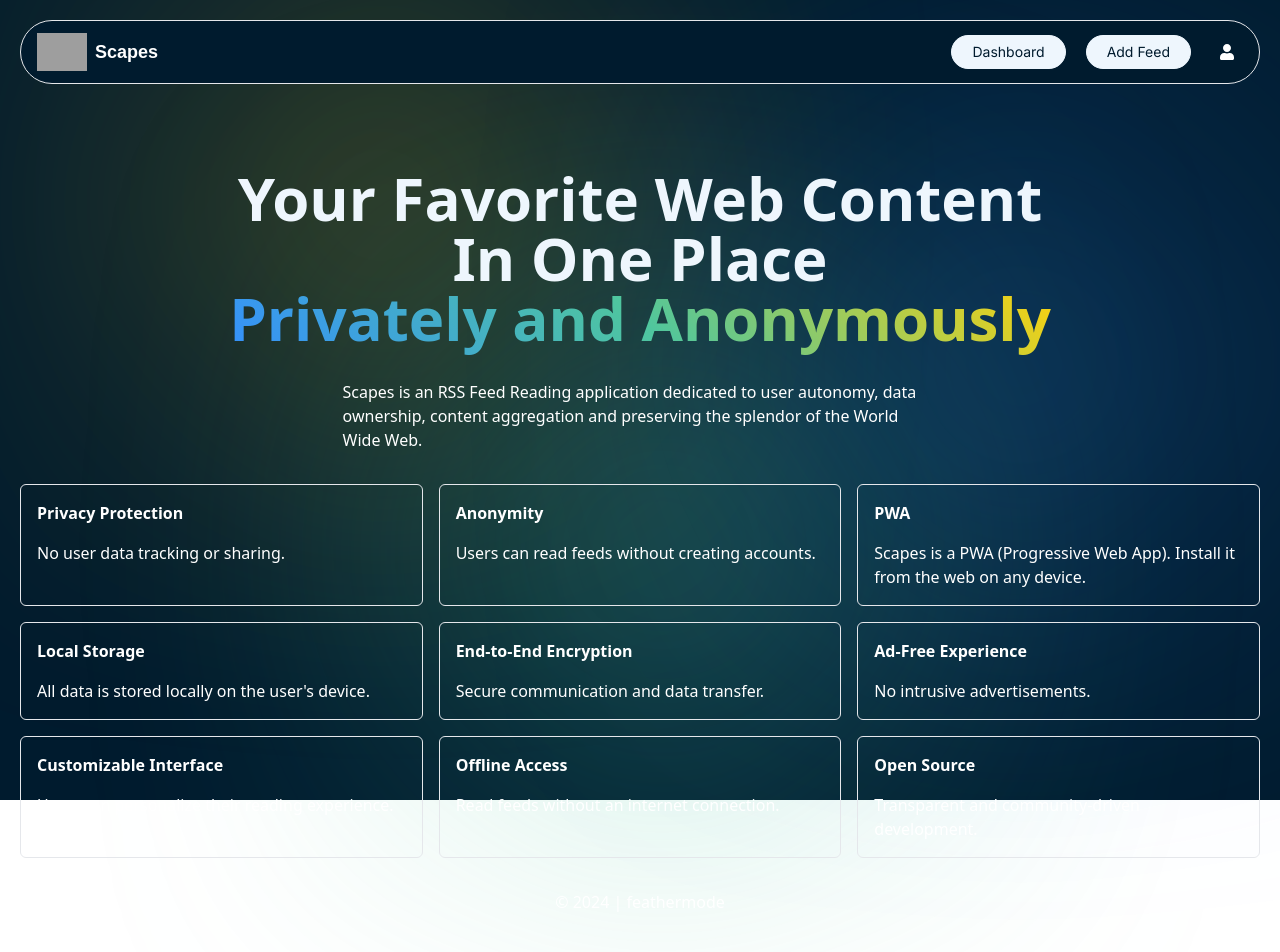
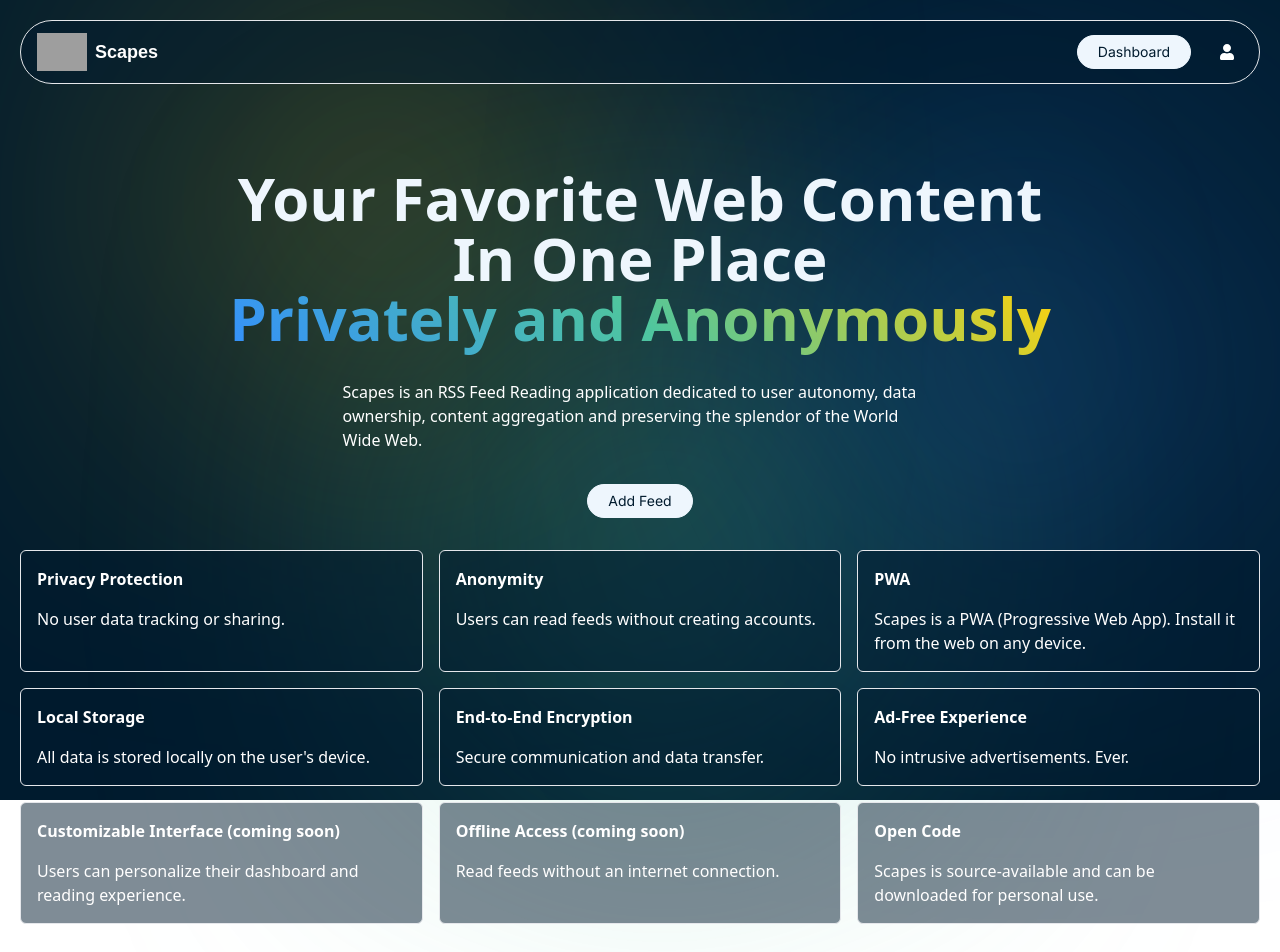
Before and after one commit to oofytronic/nextscapes, a Next.js app: page / in a window 1280 px wide. Shown: the top 952 px of the page. Built offline with nearby package versions, Linux system fonts and the light colour scheme; grey boxes are pictures that could not be loaded.

Commit message:
refine dash navs and content

```diff
--- a/app/dash/layout.jsx
+++ b/app/dash/layout.jsx
@@ -4,6 +4,8 @@
 import DashNav from '@components/dash/DashNav';
 import Footer from '@components/Footer';
 import { FaPlus } from "react-icons/fa";
+import { FaCaretDown } from "react-icons/fa";
+import Feed from '@components/Feed';
 
 export const metadata = {
 	title: "Dashboard | Scapes",
@@ -17,8 +19,9 @@
 				<DashNav />
 				<aside className="sidebar">
 					<div className="flex flex-between md:flex-col gap-4 w-full">
-						<Link href="/dash" className="md:w-full text-center font-bold hover:underline">
-							Main Feed
+						<Link href="/dash" className="md:w-full text-center font-bold">
+							<span className="flex gap-2 flex-center hover:underline md:mb-4">Main Feed <FaCaretDown /></span>
+							{/*<Feed />*/}
 						</Link>
 						<Link href="/dash/add-feed" className="dash-icon">
 							<span className="flex justify-center items-center gap-2 font-bold"><FaPlus /> URL</span>
--- a/app/page.jsx
+++ b/app/page.jsx
@@ -1,6 +1,7 @@
 import Nav from '@components/Nav';
 import Footer from '@components/Footer';
 import Feed from '@components/Feed';
+import Link from 'next/link';
 
 const Home = () => {
 	return (
@@ -15,42 +16,45 @@
 					<span className="text-gradient">Privately and Anonymously</span>
 				</h1>
 				<p className="max-w-prose">Scapes is an RSS Feed Reading application dedicated to user autonomy, data ownership, content aggregation and preserving the splendor of the World Wide Web.</p>
+				<Link href="/dash/add-feed" className="light_btn">
+						Add Feed
+					</Link>
 				<div className="grid md:grid-cols-3 gap-4 mb-4">
-					<div className="flex flex-col gap-4 p-4 border rounded-md">
+					<div className="flex flex-col gap-4 p-4 border rounded-md bg-black/50">
 						<p className="font-bold text-md">Privacy Protection</p>
 						<p>No user data tracking or sharing.</p>
 					</div>
-					<div className="flex flex-col gap-4 p-4 border rounded-md">
+					<div className="flex flex-col gap-4 p-4 border rounded-md bg-black/50">
 						<p className="font-bold text-md">Anonymity</p>
 						<p>Users can read feeds without creating accounts.</p>
 					</div>
-					<div className="flex flex-col gap-4 p-4 border rounded-md">
+					<div className="flex flex-col gap-4 p-4 border rounded-md bg-black/50">
 						<p className="font-bold text-md">PWA</p>
 						<p>Scapes is a PWA (Progressive Web App). Install it from the web on any device.</p>
 					</div>
-					<div className="flex flex-col gap-4 p-4 border rounded-md">
+					<div className="flex flex-col gap-4 p-4 border rounded-md bg-black/50">
 						<p className="font-bold text-md">Local Storage</p>
 						<p>All data is stored locally on the user's device.</p>
 					</div>
-					<div className="flex flex-col gap-4 p-4 border rounded-md">
+					<div className="flex flex-col gap-4 p-4 border rounded-md bg-black/50">
 						<p className="font-bold text-md">End-to-End Encryption</p>
 						<p>Secure communication and data transfer.</p>
 					</div>
-					<div className="flex flex-col gap-4 p-4 border rounded-md">
+					<div className="flex flex-col gap-4 p-4 border rounded-md bg-black/50">
 						<p className="font-bold text-md">Ad-Free Experience</p>
-						<p>No intrusive advertisements.</p>
+						<p>No intrusive advertisements. Ever.</p>
 					</div>
-					<div className="flex flex-col gap-4 p-4 border rounded-md">
-						<p className="font-bold text-md">Customizable Interface</p>
-						<p>Users can personalize their reading experience.</p>
+					<div className="flex flex-col gap-4 p-4 border rounded-md bg-black/50">
+						<p className="font-bold text-md">Customizable Interface (coming soon)</p>
+						<p>Users can personalize their dashboard and reading experience.</p>
 					</div>
-					<div className="flex flex-col gap-4 p-4 border rounded-md">
-						<p className="font-bold text-md">Offline Access</p>
+					<div className="flex flex-col gap-4 p-4 border rounded-md bg-black/50">
+						<p className="font-bold text-md">Offline Access (coming soon)</p>
 						<p>Read feeds without an internet connection.</p>
 					</div>
-					<div className="flex flex-col gap-4 p-4 border rounded-md">
-						<p className="font-bold text-md">Open Source</p>
-						<p>Transparent and community-driven development.</p>
+					<div className="flex flex-col gap-4 p-4 border rounded-md bg-black/50">
+						<p className="font-bold text-md">Open Code</p>
+						<p>Scapes is source-available and can be downloaded for personal use.</p>
 					</div>
 				</div>
 			</section>
--- a/components/Feed.jsx
+++ b/components/Feed.jsx
@@ -9,14 +9,9 @@
 	return (
 		<>
 		{data.length === 0 ? (
-			<div>
-				<Link href="/dash/add-feed" className="light_btn">
-					Add Feed
-				</Link>
-			</div>
+			<p>Empty</p>
 		) : (
-			<div className="flex flex-col gap-4 mt-16 w-full">
-				<h2 className="font-bold text-2xl">Your Feeds</h2>
+			<div className="flex flex-col gap-4 w-full">
 				<div className="flex flex-wrap gap-4">
 					{data.map((post) => {
 						return <FeedCard
@@ -68,7 +63,7 @@
 	}, []);
 
 	return (
-		<section className="feed">
+		<section>
 			<FeedCardList
 				data={posts}
 				handleTagClick={() => {}}
--- a/components/FeedCard.jsx
+++ b/components/FeedCard.jsx
@@ -5,13 +5,13 @@
 
 const FeedCard = ({ post, handleTagClick, handleDelete }) => {
 	return (
-		<div className="flex-1 bg-black/50 text-white border border-gray-500 rounded-md p-6">
-			<div className="flex flex-col justify-between items-start gap-5">
+		<div className="flex-1 bg-black/50 text-white border border-gray-500 rounded-md p-4 w-full">
+			<div className="flex flex-col justify-between items-start gap-2">
 				<p
-					className="font-inter font-semibold text-gray-200 text-sm"
+					className="font-inter font-semibold text-gray-200 text-xs"
 					onClick={() => handleTagClick && handleTagClick(post.tag)}
 				>{post.tag}</p>
-				<p className="font-satoshi font-semibold text-gray-100 break-words">{post.url}</p>
+				<p className="font-satoshi font-semibold text-gray-100 truncate break-words text-xs w-full">{post.url}</p>
 			</div>
 		</div>
 	)
--- a/components/Nav.jsx
+++ b/components/Nav.jsx
@@ -12,7 +12,7 @@
 	const [toggleDropdown, setToggleDropdown] = useState(false);
 
 	return (
-		<nav className="flex-between w-full mb-16 py-3 px-4 bg-black border rounded-full">
+		<nav className="flex-between w-full mb-16 py-3 px-4 bg-black/50 border rounded-full">
 			<div className="flex gap-2 flex-center">
 			<Link href="/">
 				<Image
@@ -31,10 +31,6 @@
 				<div className="flex gap-3 md:gap-5">
 					<Link href="/dash" className="light_btn">
 						Dashboard
-					</Link>
-
-					<Link href="/dash/add-feed" className="light_btn">
-						Add Feed
 					</Link>
 
 					<Link href="/dash/profile" className="dash-icon">
@@ -60,13 +56,6 @@
 								Dashboard
 							</Link>
 							<Link
-								href="/dash/add-feed"
-								className="dropdown_link"
-								onClick={() => setToggleDropdown(false)}
-							>
-								Add Feed
-							</Link>
-							<Link
 								href="/dash/profile"
 								className="dropdown_link"
 								onClick={() => {setToggleDropdown(false)}}
--- a/components/Profile.jsx
+++ b/components/Profile.jsx
@@ -4,14 +4,28 @@
 			<h1 className="head_text text-center">
 				User Profiles Coming Soon...
 			</h1>
-			<ul className="font-satoshi text-xl font-semibold list-disc list-inside">
-				<span>What you can expect:</span>
-				<li>Usernames</li>
-				<li>Data Migration</li>
-				<li>Data Export</li>
-				<li>Device Sync</li>
-				<li>Multiplayer</li>
-			</ul>
+			<div className="grid md:grid-cols-3 gap-4 mb-4">
+				<div className="flex flex-col gap-4 p-4 border rounded-md bg-black/50">
+					<p className="font-bold text-md">Usernames</p>
+					<p>@username as well as domains like you@domain.com</p>
+				</div>
+				<div className="flex flex-col gap-4 p-4 border rounded-md bg-black/50">
+					<p className="font-bold text-md">Data Migration</p>
+					<p>Move your Scapes data to another device with QR code or E2E URL</p>
+				</div>
+				<div className="flex flex-col gap-4 p-4 border rounded-md bg-black/50">
+					<p className="font-bold text-md">Data Export</p>
+					<p>Move your feeds to another app or document</p>
+				</div>
+				<div className="flex flex-col gap-4 p-4 border rounded-md bg-black/50">
+					<p className="font-bold text-md">Device Sync</p>
+					<p>Sync Scapes data across devices using peer-to-peer technologies</p>
+				</div>
+				<div className="flex flex-col gap-4 p-4 border rounded-md bg-black/50">
+					<p className="font-bold text-md">Multiplayer</p>
+					<p>Add users to your Scape and assign roles</p>
+				</div>
+			</div>
 		</section>
 	)
 }
--- a/components/dash/DashNav.jsx
+++ b/components/dash/DashNav.jsx
@@ -27,34 +27,10 @@
 					<p className="font-satoshi font-bold text-lg">Scapes</p>
 				</Link>
 			</div>
-
-			<div className="sm:flex hidden">
-				<div className="flex gap-3 md:gap-5">
-					<Link href="/dash/profile" className="dash-icon">
-						<FaUser />
-					</Link>
-				</div>
-			</div>
-
-			<div className="sm:hidden flex relative">
-
-			<div className="flex">
-					<button className="light_btn" onClick={() => setToggleDropdown(prev => !prev)}>
-						Menu
-					</button>
-
-					{toggleDropdown && (
-						<div className="dropdown">
-							<Link
-								href="/dash/profile"
-								className="dropdown_link"
-								onClick={() => {setToggleDropdown(false)}}
-							>
-								<FaUser />
-							</Link>
-						</div>
-					)}
-				</div>
+			<div className="flex gap-3 md:gap-5">
+				<Link href="/dash/profile" className="dash-icon">
+					<FaUser />
+				</Link>
 			</div>
 		</nav>
 	)
```
